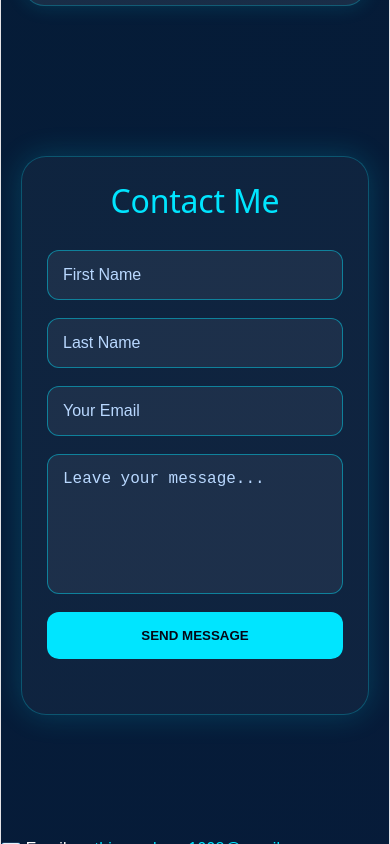
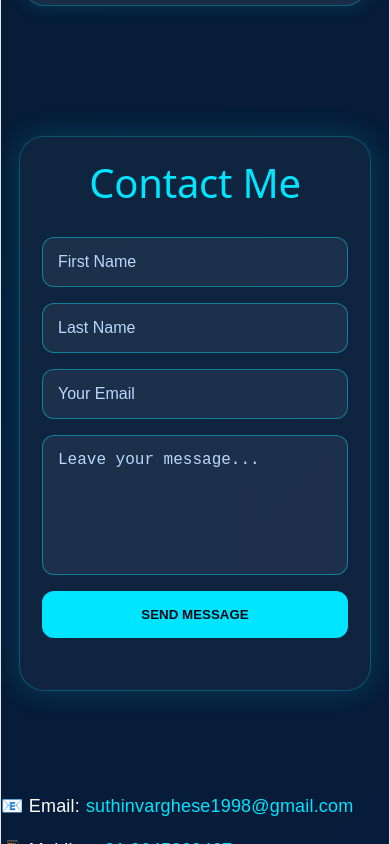
Before and after one commit to suthin10/suthin-portfolio, a React (Vite) app: page / in a window 390 px wide. Shown: the part 5440-6284 px from the top of the page. Built offline with nearby package versions, Linux system fonts and the light colour scheme.

Commit message:
Update App.css

```diff
--- a/src/App.css
+++ b/src/App.css
@@ -533,17 +533,36 @@ p {
 }
 
 @media (max-width: 768px) {
-  .contact-container {
-    padding: 25px;
+  .contact-section,
+  .contact {
+    display: block !important;
+    padding: 70px 18px !important;
   }
 
-  .contact-right h2,
-  .contact h2 {
-    font-size: 32px;
+  .contact-container {
+    display: block !important;
+    width: 100% !important;
+    max-width: 100% !important;
+    padding: 22px !important;
   }
 
-  .contact-info p {
-    font-size: 16px;
+  .contact-right {
+    display: block !important;
+    width: 100% !important;
+    padding: 0 !important;
+  }
+
+  .contact-form {
+    display: flex !important;
+    flex-direction: column !important;
+    width: 100% !important;
+    gap: 16px !important;
+  }
+
+  .name-row {
+    display: flex !important;
+    flex-direction: column !important;
+    gap: 16px !important;
   }
 }
 }
```
